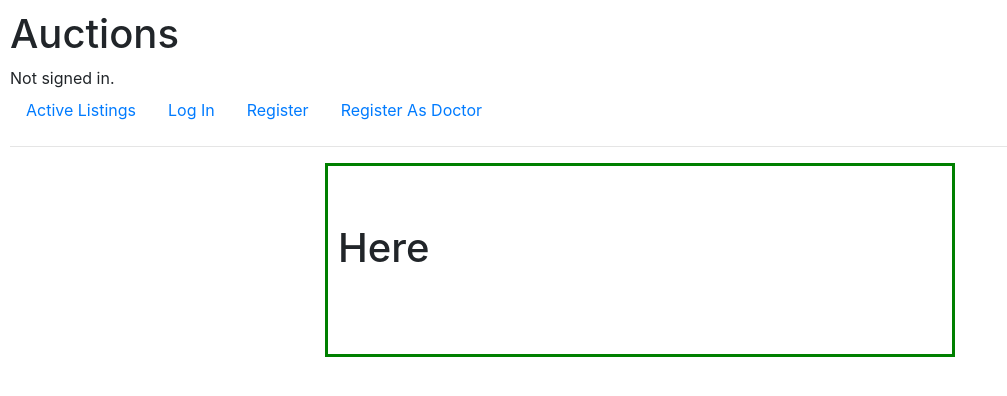
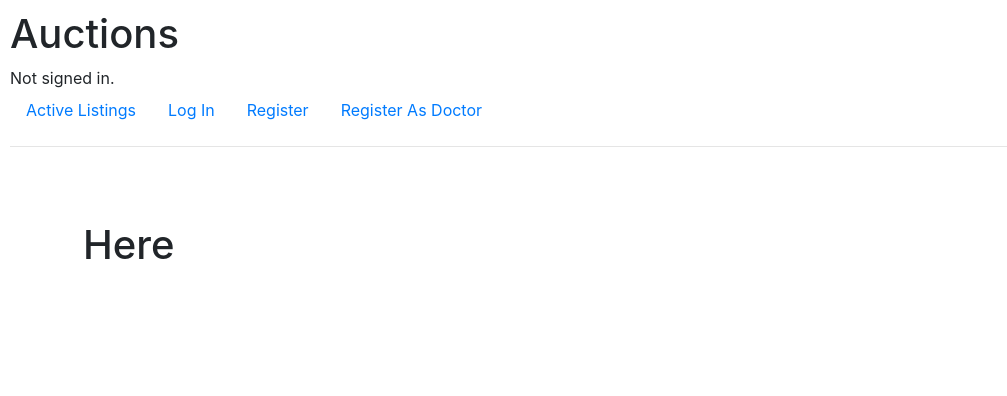
Before and after one commit to mahajanparth19/AntiDote, a Django app: template Users/templates/Users/Treat.html in a window 1280 px wide. Shown: the top 396 px of the page, without its empty margins (0-1007 px from the left). Run offline with Django 3.2, Linux system fonts and the light colour scheme; the template is opened without the code that fills it, so the values that code supplies are empty; some libraries are stand-ins or nearby versions.

```diff
--- a/Users/static/Users/styles.css
+++ b/Users/static/Users/styles.css
@@ -11,8 +11,7 @@ body {
 
 .center {
     margin: auto;
-    width: 50%;
-    border: 3px solid green;
+    width: 90%;
     padding: 10px;
   }
 
```
Also changed, not shown: db.sqlite3.
